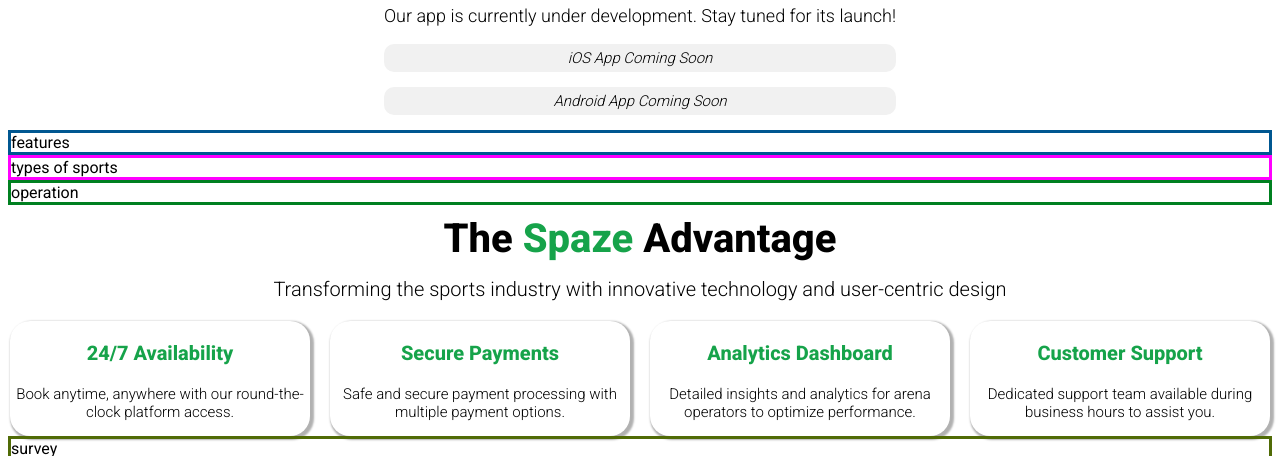
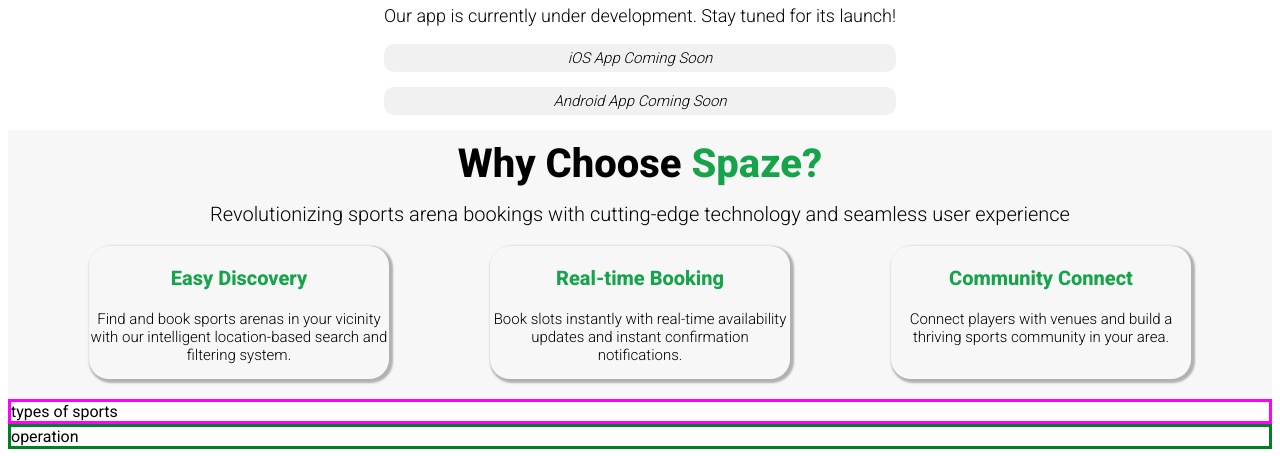
Before and after one commit to semProject-stupid/app-landing-page, a plain HTML site: page index.html in a window 1280 px wide. Shown: the part 1060-1516 px from the top of the page. Drawn offline with Linux system fonts and the light colour scheme.

Commit message:
Add Features Section
Also added bobbing animation in features and pros sections;
Increased text size of header links.

```diff
--- a/dark-mode.css
+++ b/dark-mode.css
@@ -55,6 +55,7 @@ body {
 }
 .header-links a {
     text-decoration: none;
+    font-size: 20px;
 }
 .header-links a:visited {
     color: white;
@@ -319,7 +320,10 @@ body {
 
 
 .features {
-    border: 3px solid rgb(0, 87, 145);
+    /* border: 3px solid rgb(0, 87, 145); */
+    background-color: #111827;
+    color: rgb(248, 244, 244);
+    padding-bottom: 20px;
 }
 
 .types {
@@ -393,7 +397,15 @@ body {
 .pros-cards div:hover {
     transform: scale(1.05);
 }
+.bobbing {
+  animation: bob 5s ease-in-out infinite;
+}
 
+@keyframes bob {
+  0%   { transform: translateY(0); }
+  50%  { transform: translateY(-10px); }
+  100% { transform: translateY(0); }
+}
 .survey {
     border: 3px solid rgb(80, 107, 6);
 }
--- a/index.html
+++ b/index.html
@@ -88,7 +88,30 @@
             <p class="future-subheading">Android App Coming Soon</p>
         </div>
    </div>
-   <div class="features" id="features">features</div>
+   <div class="features" id="features">
+    <div class="pros-heading">
+            <div class="pros-heading-main">
+            Why Choose <span class="color">Spaze?</span>
+            </div>
+            <div class="pros-heading-sub">
+            Revolutionizing sports arena bookings with cutting-edge technology and seamless user experience
+            </div>
+        </div>
+        <div class="pros-cards">
+            <div class="bobbing">
+                <p class="card-heading">Easy Discovery </p>
+                <p class="card-subheading">Find and book sports arenas in your vicinity with our intelligent location-based search and filtering system. </p>
+            </div>
+            <div class="bobbing">
+                <p class="card-heading">Real-time Booking </p>
+                <p class="card-subheading">Book slots instantly with real-time availability updates and instant confirmation notifications. </p>
+            </div>
+            <div class="bobbing">
+                <p class="card-heading"> Community Connect  </p>
+                <p class="card-subheading">Connect players with venues and build a thriving sports community in your area. </p>
+            </div>
+        </div>
+   </div>
    <div class="types" id="types">types of sports</div>
    <div class="operation" id="operation">operation</div>
    <div class="pros">
@@ -101,19 +124,19 @@
             </div>
         </div>
         <div class="pros-cards">
-            <div>
+            <div class="bobbing">
                 <p class="card-heading">24/7 Availability</p>
                 <p class="card-subheading">Book anytime, anywhere with our round-the-clock platform access. </p>
             </div>
-            <div>
+            <div class="bobbing">
                 <p class="card-heading">Secure Payments </p>
                 <p class="card-subheading">Safe and secure payment processing with multiple payment options. </p>
             </div>
-            <div>
+            <div class="bobbing">
                 <p class="card-heading">Analytics Dashboard </p>
                 <p class="card-subheading">Detailed insights and analytics for arena operators to optimize performance. </p>
             </div>
-            <div>
+            <div class="bobbing">
                 <p class="card-heading">Customer Support </p>
                 <p class="card-subheading">Dedicated support team available during business hours to assist you. </p>
             </div>
--- a/light-mode.css
+++ b/light-mode.css
@@ -55,6 +55,7 @@ body {
 }
 .header-links a {
     text-decoration: none;
+    font-size: 20px;
 }
 .header-links a:visited {
     color: #1f2937;
@@ -317,7 +318,9 @@ body {
 }
 
 .features {
-    border: 3px solid rgb(0, 87, 145);
+    /* border: 3px solid rgb(0, 87, 145); */
+    background-color: rgb(247, 247, 247);
+    padding-bottom: 20px;
 }
 
 .types {
@@ -390,6 +393,15 @@ body {
 }
 .pros-cards div:hover {
     transform: scale(1.05);
+}
+.bobbing {
+  animation: bob 5s ease-in-out infinite;
+}
+
+@keyframes bob {
+  0%   { transform: translateY(0); }
+  50%  { transform: translateY(-10px); }
+  100% { transform: translateY(0); }
 }
 
 .survey {
```
Also changed, not shown: temp.txt.
